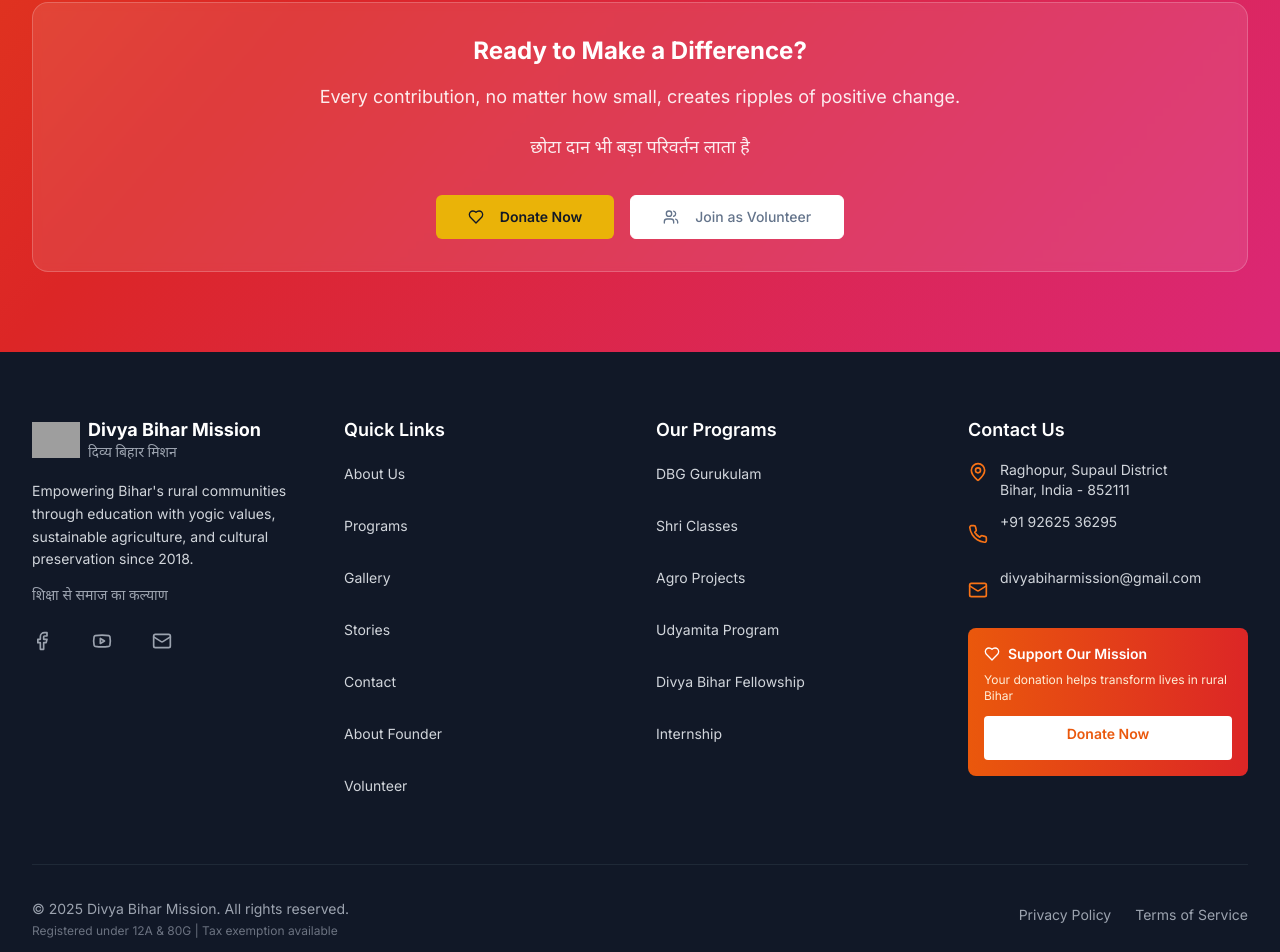
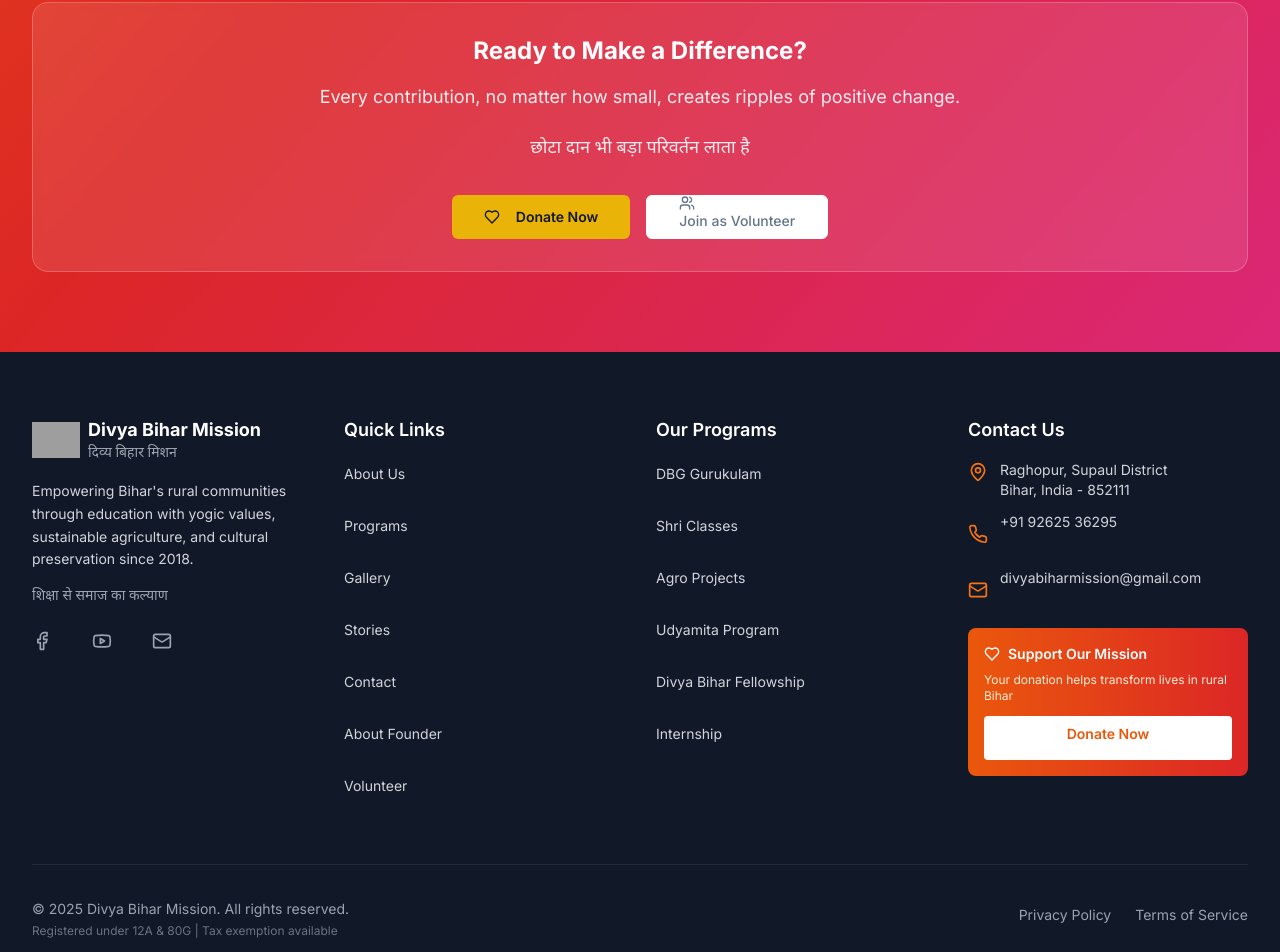
Before and after one commit to rksiitd1/gurukulam-v6, a Next.js app: page / in a window 1280 px wide. Shown: the part 7177-8129 px from the top of the page. Built offline with nearby package versions, Linux system fonts and the light colour scheme; grey boxes are pictures that could not be loaded.

Commit message:
add link to Join as volunteer button on call to action component

```diff
--- a/components/call-to-action.tsx
+++ b/components/call-to-action.tsx
@@ -154,8 +154,10 @@ export function CallToAction() {
                 </Link>
               </Button>
               <Button size="lg" variant="outline" className="border-white hover:bg-white/10 text-slate-500">
-                <Users className="w-5 h-5 mr-2" />
-                Join as Volunteer
+                <Link href="/volunteer">
+                  <Users className="w-5 h-5 mr-2" />
+                  Join as Volunteer
+                </Link>
               </Button>
             </div>
           </div>
```
